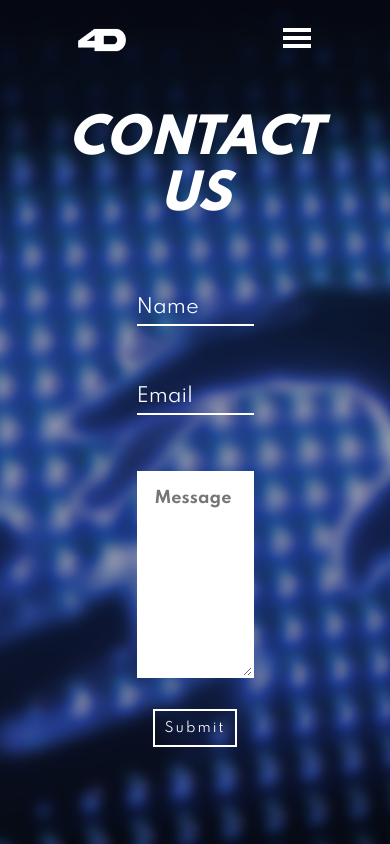
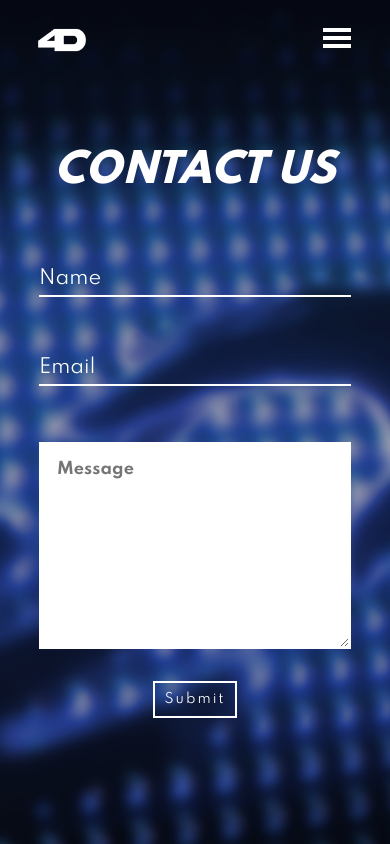
Before and after one commit to SanyamPunia/the-fourth-dimension-website, a Next.js app: page /contact in a window 390 px wide. Built offline with nearby package versions, Linux system fonts and the light colour scheme.

Commit message:
responsive landing, discography, contact page

```diff
--- a/pages/contact.js
+++ b/pages/contact.js
@@ -8,7 +8,6 @@ export default function contact() {
             <Navbar />
             <div className={styles.container}>
                 <h1>CONTACT US</h1>
-
                 <form action="https://formspree.io/f/xgerkzaa" method="POST">
                     <div>
                         <input type="text" name="name" autoComplete="off" required />
@@ -23,7 +22,6 @@ export default function contact() {
                     <br />
                     <button>Submit</button>
                 </form>
-
             </div>
         </div>
     )
--- a/styles/Footer.module.scss
+++ b/styles/Footer.module.scss
@@ -32,3 +32,9 @@
     }
   }
 }
+
+@media screen and (max-width: 500px) {
+  .iconContainer {
+    bottom: 0em;
+  }
+}
--- a/styles/Landing.module.scss
+++ b/styles/Landing.module.scss
@@ -104,10 +104,17 @@
 
       h1:nth-child(2) {
         font-size: 10vw;
+        box-shadow: inset 0 0 0 0px #fff;
+      }
+      h1:nth-child(2):hover {
+        pointer-events: none;
+        box-shadow: none;
+        transform: rotate(0deg);
       }
 
       h1:nth-child(3) {
         font-size: 10vw;
+        box-shadow: inset 0 0 0 0px #fff;
       }
 
       p {
@@ -116,3 +123,13 @@
     }
   }
 }
+
+@media screen and (max-width: 450px) {
+  .container {
+    .heading {
+      p {
+        font-size: 1.2em;
+      }
+    }
+  }
+}
--- a/styles/Navbar.module.scss
+++ b/styles/Navbar.module.scss
@@ -99,3 +99,10 @@
     right: 0;
   }
 }
+
+@media screen and (max-width: 500px) {
+  .navItems {
+    justify-content: space-around;
+    gap: 10em;
+  }
+}
--- a/styles/contact.module.scss
+++ b/styles/contact.module.scss
@@ -3,7 +3,7 @@
   display: grid;
   text-align: center;
   align-items: center;
-  margin-top: 3%;
+  margin-top: 3em;
 
   h1 {
     margin: 2rem;
@@ -133,3 +133,50 @@
     }
   }
 }
+
+@media screen and (max-width: 1000px) {
+  .container {
+    form {
+      div {
+        width: 40%;
+      }
+      textarea {
+        width: 40%;
+      }
+    }
+  }
+}
+
+@media screen and (max-width: 850px) {
+  .container {
+    form {
+      div {
+        width: 50%;
+      }
+      textarea {
+        width: 50%;
+      }
+    }
+  }
+}
+
+@media screen and (max-width: 500px) {
+  .container {
+    form {
+      div {
+        width: 80%;
+      }
+      textarea {
+        width: 80%;
+      }
+    }
+  }
+}
+
+@media screen and (max-width: 400px) {
+  .container {
+    h1 {
+      font-size: 2.5em;
+    }
+  }
+}
--- a/styles/discography.module.scss
+++ b/styles/discography.module.scss
@@ -34,7 +34,8 @@
 @media screen and (max-width: 500px) {
   .embed {
     .soundcloud {
-      width: 90%;
+      width: 95%;
+      height: 60vh;
     }
   }
 }
--- a/styles/globals.css
+++ b/styles/globals.css
@@ -16,7 +16,7 @@ html {
 }
 
 body {
-  animation: fadeInAnimation ease 1s;
+  animation: fadeInAnimation ease 0.5s;
   animation-iteration-count: 1;
   animation-fill-mode: forwards;
 }
```
